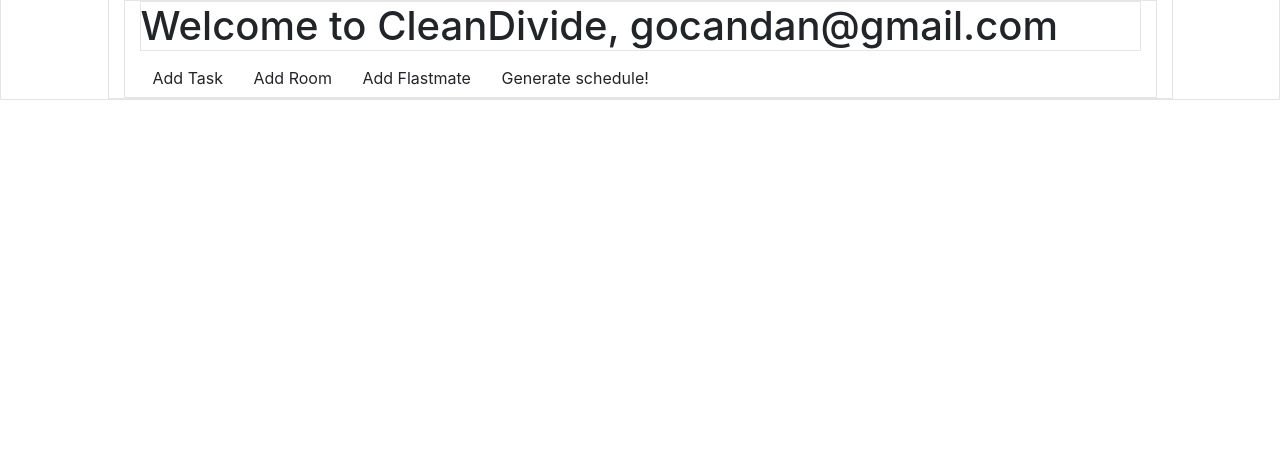
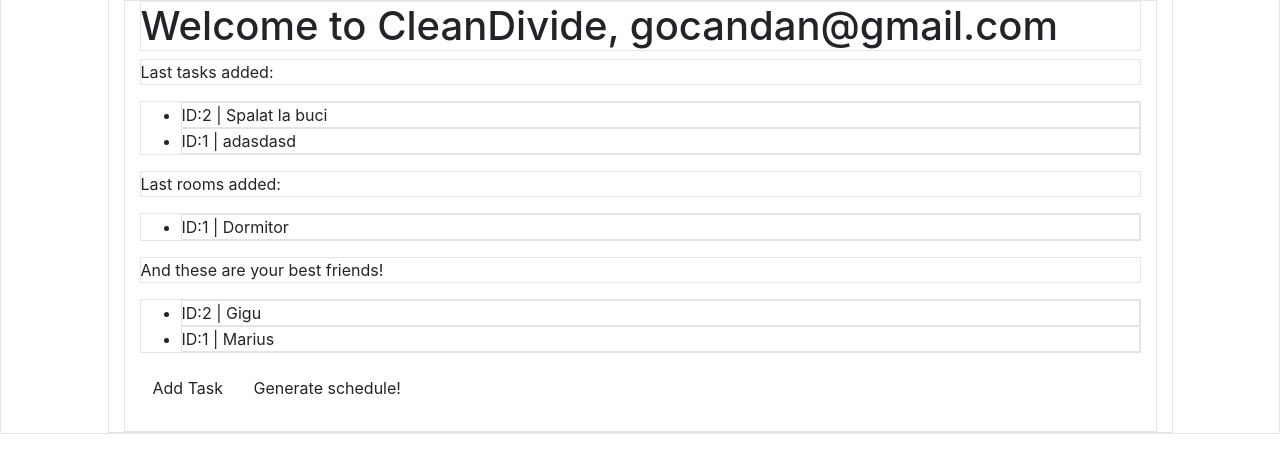
Before and after one commit to DanMGocan/cleandivide, a Flask app: page / in a window 1280 px wide. Shown: the part 68-541 px from the top of the page. Run offline with Flask 3, Linux system fonts and the light colour scheme; a user stored in the database is signed in; data comes from the database, SQL or seed files in the repository; both versions use the stored data as it was after the commit; some libraries are stand-ins or nearby versions.

Commit message:
Added checks for number of tasks, rooms, flatmates

```diff
--- a/main.py
+++ b/main.py
@@ -4,6 +4,7 @@ from flask import Blueprint, Flask, render_template, request, url_for, flash, re
 from flask_login import login_required, UserMixin, LoginManager, login_user, logout_user, current_user
 from views.auth import auth_bp, setup_google, add_or_get_user
 from views.additems import additems_bp
+from models import get_db_connection
 
 # Creating the instance of the Flask application with the name app
 app = Flask(__name__)
@@ -20,10 +21,24 @@ def main():
     # conn = get_db_connection()
     # tasks = conn.execute("SELECT * FROM tasks").fetchall()
     # conn.close()
-
     user_email = session.get('user_id')
     if current_user.is_authenticated:
-        return render_template('dashboard.html', user_email = user_email) # For logged-in users
+
+        conn = get_db_connection()
+
+        tasks = conn.execute("SELECT * FROM tasks ORDER BY id DESC LIMIT 10;").fetchall()
+        rooms = conn.execute("SELECT * FROM rooms ORDER BY id DESC LIMIT 10;").fetchall()
+        flatmates = conn.execute("SELECT * FROM flatmates ORDER BY id DESC LIMIT 10;").fetchall()
+
+
+        template_data = {
+            "tasks": tasks,
+            "rooms": rooms,
+            "flatmates": flatmates,
+            "user_email": user_email
+        }
+
+        return render_template('dashboard.html', template_data = template_data) # For logged-in users
     else:
         return render_template('index.html') # For guests
 
--- a/schema.sql
+++ b/schema.sql
@@ -26,6 +26,7 @@ CREATE TABLE tasks (
     description TEXT NOT NULL,
     points INTEGER NOT NULL,
     room TEXT,
+    frequency TEXT NOT NULL DEFAULT "Daily",
     FOREIGN KEY(user_id) REFERENCES users(email)
 
 );
--- a/templates/dashboard.html
+++ b/templates/dashboard.html
@@ -1,9 +1,45 @@
 {% extends 'base.html' %}
 
 {% block content %}
-    <h1>{% block title %} Welcome to CleanDivide, {{ user_email }} {% endblock %}</h1> <!-- replaces the Title as well, in the head of the page -->
+    <h1>{% block title %} Welcome to CleanDivide, {{ template_data.user_email }} {% endblock %}</h1> <!-- replaces the Title as well, in the head of the page -->
+
+    {% if template_data.rooms|length <= 0 %}
+        <p>You have not added any rooms yet! You need rooms before adding tasks :(</p>
+        <p>Please add rooms here: <a href={{ url_for("additems_bp.add_room") }}>HERE!</a></p>
+    {% endif %}
+
+    {% if template_data.flatmates|length <= 0 %}
+    <p>You have not added any flatmates yet! You need flatmates, as you cannot do this by yourself!</p>
+    <p>Please add flatmates here: <a href={{ url_for("additems_bp.add_flatmate") }}>HERE!</a></p>
+    {% endif %}
+
+    {% if template_data.rooms|length > 0 and template_data.flatmates|length > 0 %}
+
+    <p>Last tasks added:</p>
+    <ul>
+        {% for element in template_data.tasks %}
+            <li>ID:{{ element[0]  }} | {{ element[2] }}</li>
+        {% endfor %}
+    </ul>
+
+    <p>Last rooms added:</p>
+    <ul>
+        {% for element in template_data.rooms %}
+            <li>ID:{{ element[0]  }} | {{ element[2] }}</li>
+        {% endfor %}
+    </ul>
+
+    <p>And these are your best friends!</p>
+    <ul>
+        {% for element in template_data.flatmates %}
+            <li>ID:{{ element[0]  }} | {{ element[2] }}</li>
+        {% endfor %}
+    </ul>
+
     <button class="btn btn-black">Add Task</button>
-    <button class="btn btn-black">Add Room</button>
-    <button class="btn btn-black">Add Flastmate</button>
     <button class="btn btn-black">Generate schedule!</button>
+    {% endif %}
+    <br><br>
+
+
 {% endblock %}
--- a/views/additems.py
+++ b/views/additems.py
@@ -12,6 +12,7 @@ def add_task():
         description = request.form['description']
         points = request.form["points"]
         room = request.form["room"]
+        frequency = request.form["frequency"]
         user_id = session.get('user_id')  # Assuming you stored user's ID in session upon login
 
         if not user_id:
@@ -20,7 +21,7 @@ def add_task():
 
         # Add task to database
         conn = get_db_connection()
-        conn.execute('INSERT INTO tasks (user_id, description, points, room) VALUES (?, ?, ?, ?)', (user_id, description, points, room))
+        conn.execute('INSERT INTO tasks (user_id, description, points, room, frequency) VALUES (?, ?, ?, ?, ?)', (user_id, description, points, room, frequency))
         conn.commit()
         conn.close()
 
@@ -28,6 +29,7 @@ def add_task():
         return redirect(url_for('main'))  # Redirect to user's dashboard
 
     return render_template('add_task.html')
+
 
 @additems_bp.route("/addroom", methods=("GET", "POST"))
 @login_required
```
Also changed, not shown: TODO.md (+1 -0 lines), templates/add_task.html (+10 -2 lines), database.db.
